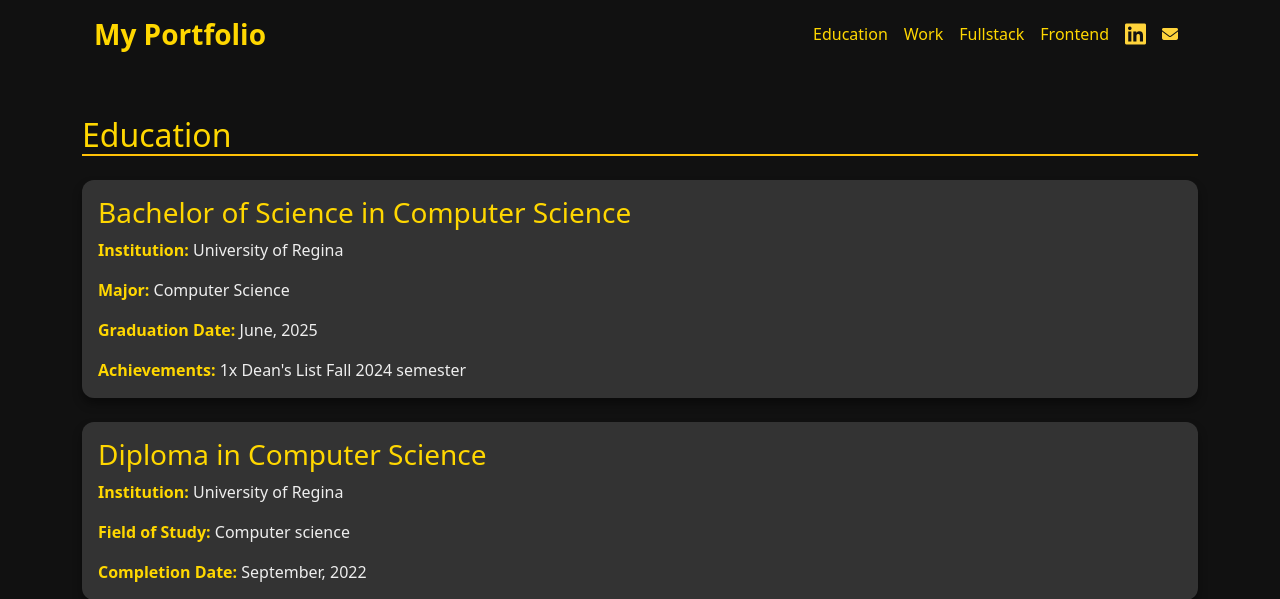
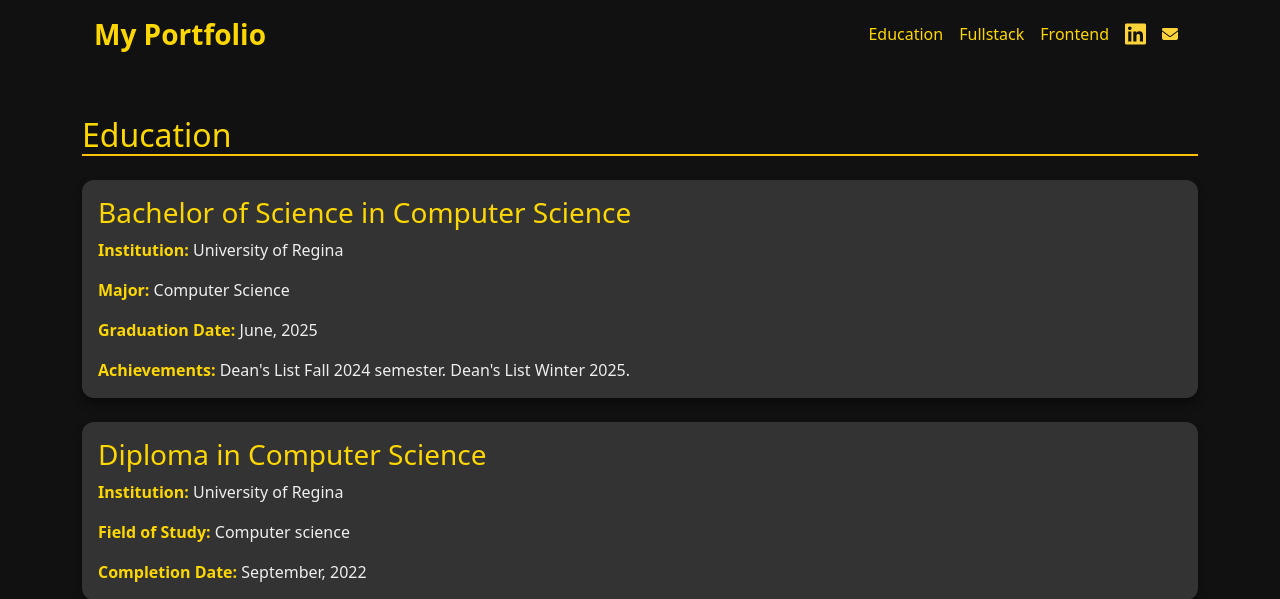
Before and after one commit to Maurya375/portfolio, a Flask app: page /education in a window 1280 px wide. Shown: the top 599 px of the page. Run offline with Flask 3, Linux system fonts and the light colour scheme; data comes from the database, SQL or seed files in the repository; some libraries are stand-ins or nearby versions.

Commit message:
adding changes

```diff
--- a/templates/education.html
+++ b/templates/education.html
@@ -77,9 +77,9 @@
                             <li class="nav-item">
                                 <a class="nav-link" style="color: #FFD700 !important; transition: color 0.3s ease;" href="{{url_for('edu')}}">Education</a>
                             </li>
-                             <li class="nav-item">
-                                <a class="nav-link" style="color: #FFD700 !important; transition: color 0.3s ease;" href="{{url_for('work')}}">Work</a>
-                            </li>
+<!--                             <li class="nav-item">-->
+<!--                                <a class="nav-link" style="color: #FFD700 !important; transition: color 0.3s ease;" href="{{url_for('work')}}">Work</a>-->
+<!--                            </li>-->
 
                             <li class="nav-item">
                                 <a class="nav-link" style="color: #FFD700 !important; transition: color 0.3s ease;" href="{{url_for('fullStack')}}">Fullstack</a>
@@ -114,7 +114,7 @@
                 <p class="card-text"><strong>Institution:</strong> University of Regina</p>
                 <p class="card-text"><strong>Major:</strong> Computer Science</p>
                 <p class="card-text"><strong>Graduation Date:</strong> June, 2025</p>
-                <p class="card-text"><strong>Achievements:</strong> 1x Dean's List Fall 2024 semester</p>
+                <p class="card-text"><strong>Achievements:</strong>  Dean's List Fall 2024 semester. Dean's List Winter 2025. </p>
             </div>
         </div>
 
--- a/templates/work.html
+++ b/templates/work.html
@@ -80,9 +80,9 @@
                             <li class="nav-item">
                                 <a class="nav-link" style="color: #FFD700 !important; transition: color 0.3s ease;" href="{{url_for('edu')}}">Education</a>
                             </li>
-                             <li class="nav-item">
-                                <a class="nav-link" style="color: #FFD700 !important; transition: color 0.3s ease;" href="{{url_for('work')}}">Work</a>
-                            </li>
+<!--                             <li class="nav-item">-->
+<!--                                <a class="nav-link" style="color: #FFD700 !important; transition: color 0.3s ease;" href="{{url_for('work')}}">Work</a>-->
+<!--                            </li>-->
 
                             <li class="nav-item">
                                 <a class="nav-link" style="color: #FFD700 !important; transition: color 0.3s ease;" href="{{url_for('fullStack')}}">Fullstack</a>
```
Also changed, not shown: templates/new-demo.html (+4 -4 lines).
